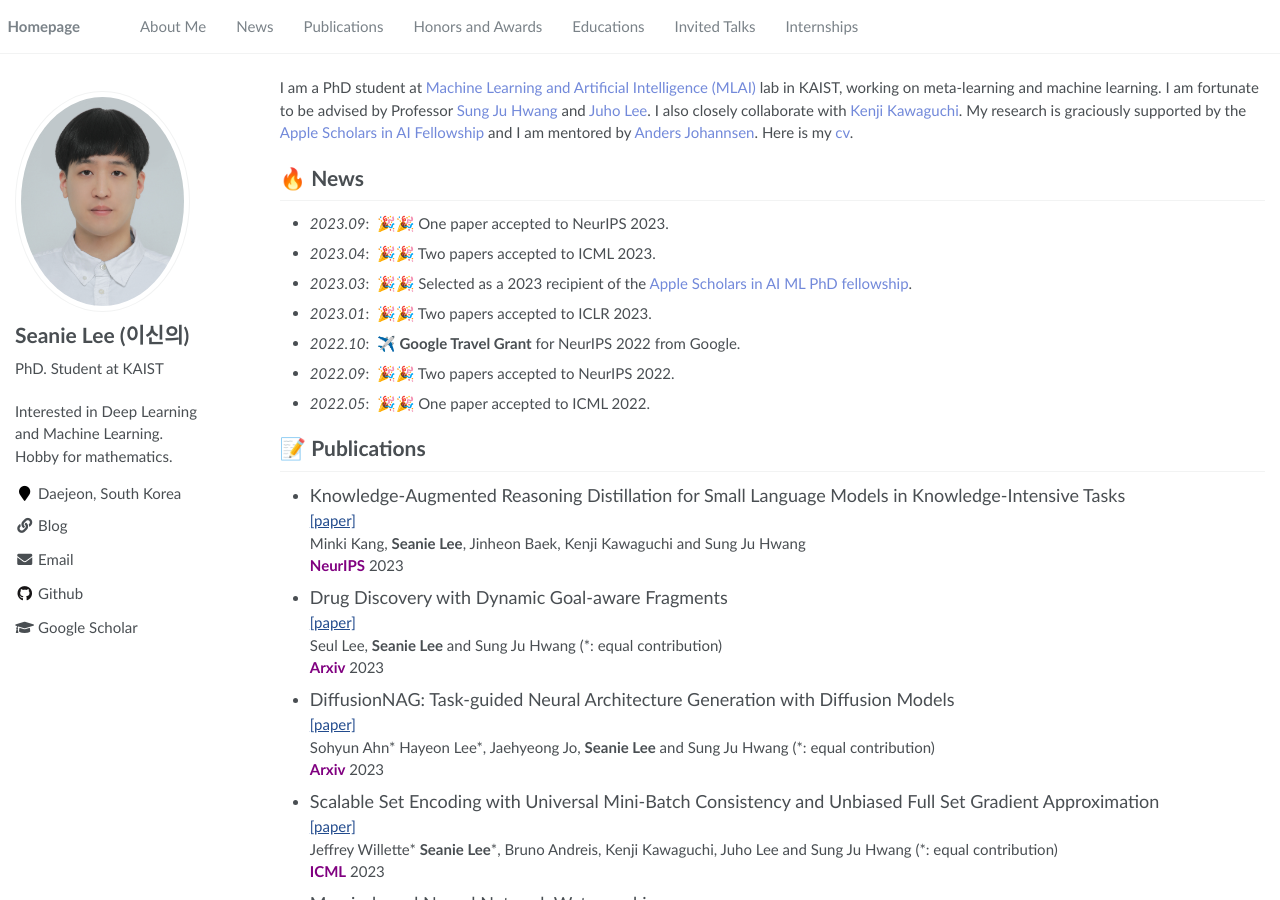
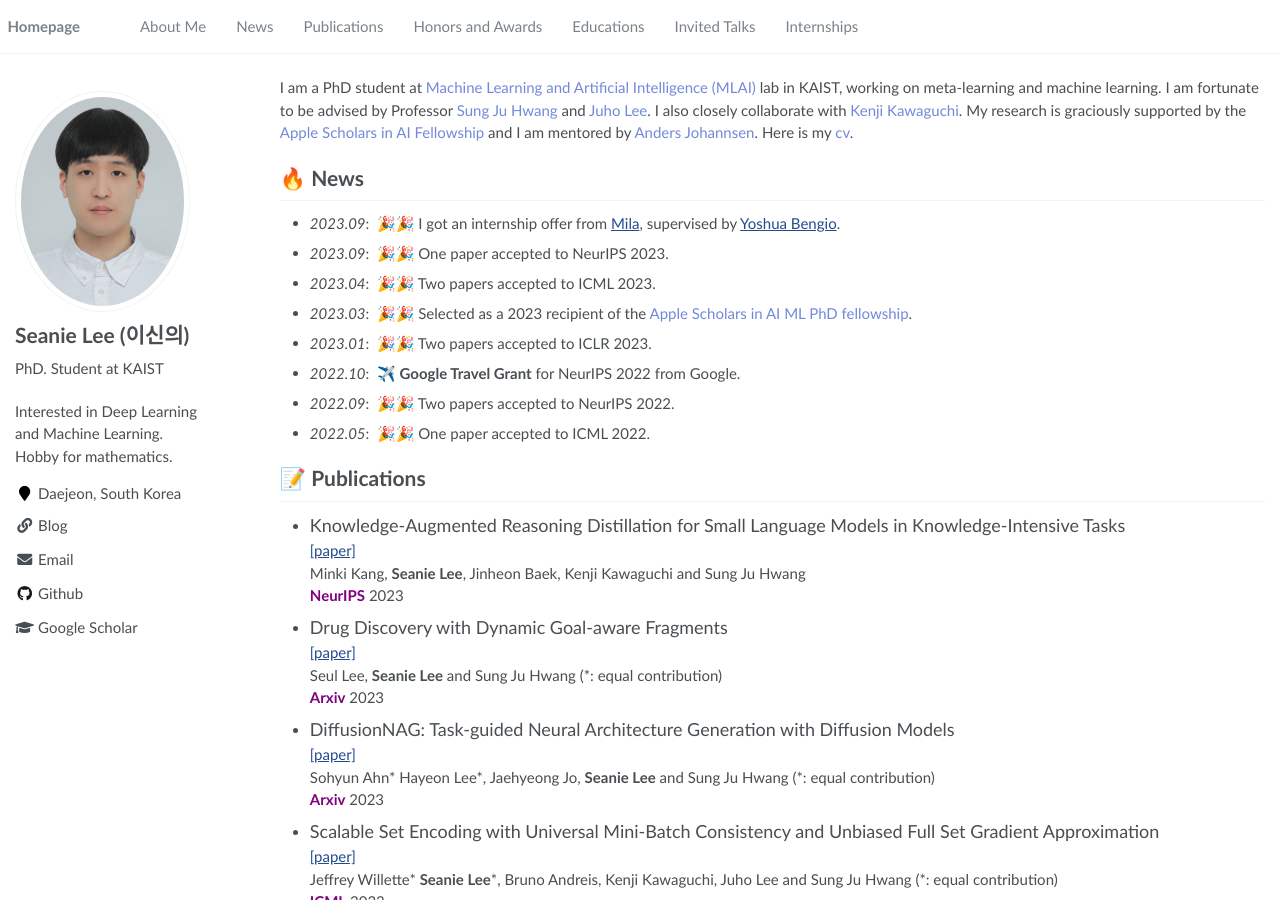
Before and after one commit to seanie12/seanie12.github.io, a Jekyll site: the page built from _pages/about.md, in a window 1280 px wide and 900 px high. Built offline with Jekyll 4.4.1, drawn with Linux system fonts in a browser that asks for light colours.

Commit message:
Update about.md

```diff
--- a/_pages/about.md
+++ b/_pages/about.md
@@ -23,6 +23,7 @@ I am a PhD student at <a href="https://www.mlai-kaist.com/" style="color: #7289d
 
 
 # 🔥 News
+- *2023.09*: &nbsp;🎉🎉 I got an internship offer from [Mila](https://mila.quebec/en/), supervised by [Yoshua Bengio](https://yoshuabengio.org/).
 - *2023.09*: &nbsp;🎉🎉 One paper accepted to NeurIPS 2023.
 - *2023.04*: &nbsp;🎉🎉 Two papers accepted to ICML 2023.
 - *2023.03*: &nbsp;🎉🎉 Selected as a 2023 recipient of the <a href="https://machinelearning.apple.com/updates/apple-scholars-aiml-2023" style="color: #7289da; text-decoration: none;">Apple Scholars in AI ML PhD fellowship</a>.
```
